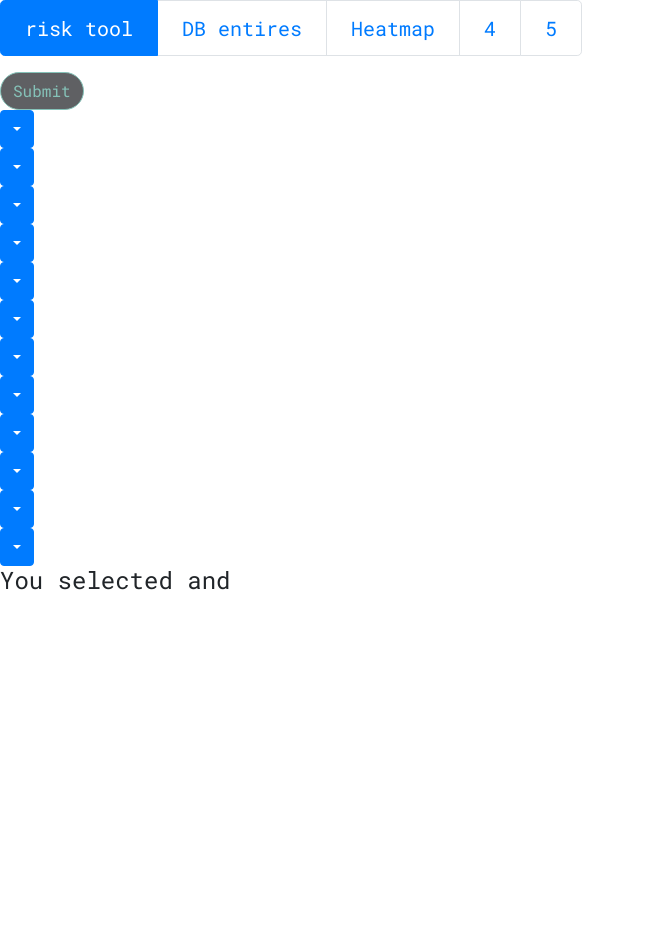
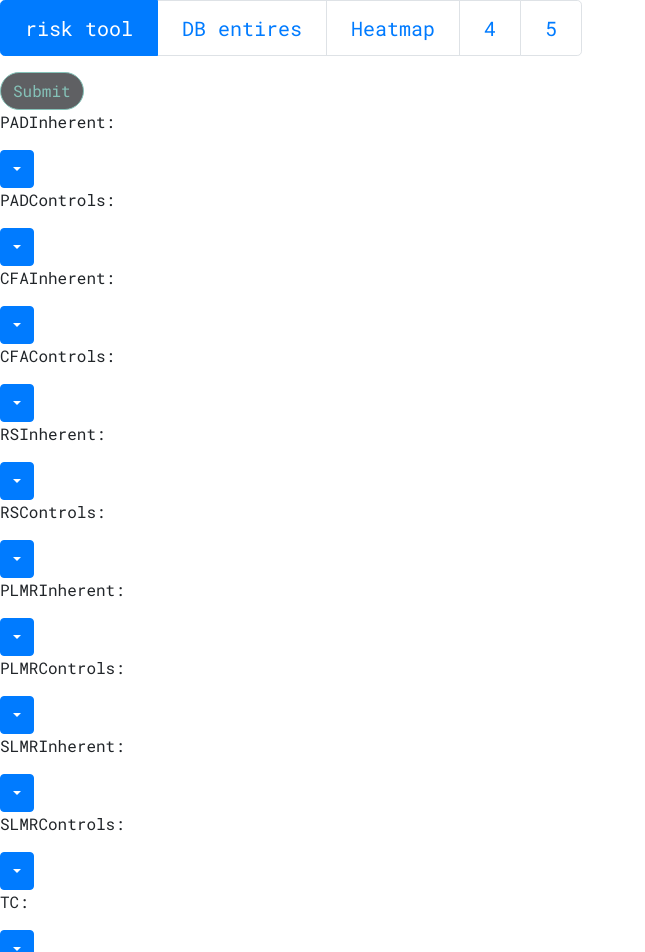
Before and after one commit to lperez5/Oportun16, a React (Create React App) app in the folder client/: page / in a window 1280 px wide. Shown: the top 952 px of the page, without its empty margins (0-645 px from the left). Before the commit the page ends 800 px from the top, so only its background shows below. Built offline with nearby package versions, Linux system fonts and the light colour scheme.

Commit message:
page 1 labels

```diff
--- a/client/src/Page1.jsx
+++ b/client/src/Page1.jsx
@@ -121,7 +121,9 @@ export function Page1(props){
 
     return(
         <div hidden={!active}>
-            <Button  onClick={handleClick} disabled={buttonDisabled || buttonDisabled2 || buttonDisabled3 || buttonDisabled4 || buttonDisabled5 || buttonDisabled6 || buttonDisabled7 || buttonDisabled8 || buttonDisabled9 || buttonDisabled10 || buttonDisabled11 || buttonDisabled12} style={{backgroundColor: '#0B0C10', borderColor: '#45A293', color: '#45A293', borderRadius: '100px'}} >Submit</Button>{' '}
+            <Button  onClick={handleClick} disabled={buttonDisabled || buttonDisabled2 || buttonDisabled3 || buttonDisabled4 || buttonDisabled5 || buttonDisabled6 || buttonDisabled7 || buttonDisabled8 || buttonDisabled9 || buttonDisabled10 || buttonDisabled11 || buttonDisabled12}
+                style={{backgroundColor: '#0B0C10', borderColor: '#45A293', color: '#45A293', borderRadius: '100px'}} >Submit</Button>{' '}
+            <p>PADInherent:</p>
             <DropdownButton title={padI} id = "PADInherent">
                 <Dropdown.Item eventKey="1" onSelect={()=>handleSelectpadI(1)}>1</Dropdown.Item>
                 <Dropdown.Item eventKey="2" onSelect={()=>handleSelectpadI(2)}>2</Dropdown.Item>
@@ -129,7 +131,7 @@ export function Page1(props){
                 <Dropdown.Item eventKey="4" onSelect={()=>handleSelectpadI(4)}>4</Dropdown.Item>
                 <Dropdown.Item eventKey="5" onSelect={()=>handleSelectpadI(5)}>5</Dropdown.Item>
             </DropdownButton>
-
+            <p>PADControls:</p>
             <DropdownButton title={padC} id = "PADControls">
                 <Dropdown.Item eventKey="1" onSelect={()=>handleSelectpadC(1)}>1</Dropdown.Item>
                 <Dropdown.Item eventKey="2" onSelect={()=>handleSelectpadC(2)}>2</Dropdown.Item>
@@ -137,7 +139,7 @@ export function Page1(props){
                 <Dropdown.Item eventKey="4" onSelect={()=>handleSelectpadC(4)}>4</Dropdown.Item>
                 <Dropdown.Item eventKey="5" onSelect={()=>handleSelectpadC(5)}>5</Dropdown.Item>
             </DropdownButton>
-
+            <p>CFAInherent:</p>
             <DropdownButton title={cfaI} id = "CFAInherent">
                 <Dropdown.Item eventKey="1" onSelect={()=>handleSelectcfaI(1)}>1</Dropdown.Item>
                 <Dropdown.Item eventKey="2" onSelect={()=>handleSelectcfaI(2)}>2</Dropdown.Item>
@@ -145,7 +147,7 @@ export function Page1(props){
                 <Dropdown.Item eventKey="4" onSelect={()=>handleSelectcfaI(4)}>4</Dropdown.Item>
                 <Dropdown.Item eventKey="5" onSelect={()=>handleSelectcfaI(5)}>5</Dropdown.Item>
             </DropdownButton>
-
+            <p>CFAControls:</p>
             <DropdownButton title={cfaC} id = "CFAControls">
                 <Dropdown.Item eventKey="1" onSelect={()=>handleSelectcfaC(1)}>1</Dropdown.Item>
                 <Dropdown.Item eventKey="2" onSelect={()=>handleSelectcfaC(2)}>2</Dropdown.Item>
@@ -153,7 +155,7 @@ export function Page1(props){
                 <Dropdown.Item eventKey="4" onSelect={()=>handleSelectcfaC(4)}>4</Dropdown.Item>
                 <Dropdown.Item eventKey="5" onSelect={()=>handleSelectcfaC(5)}>5</Dropdown.Item>
             </DropdownButton>
-
+            <p>RSInherent:</p>
             <DropdownButton title={rsI} id = "RSInherent">
                 <Dropdown.Item eventKey="1" onSelect={()=>handleSelectrsI(1)}>1</Dropdown.Item>
                 <Dropdown.Item eventKey="2" onSelect={()=>handleSelectrsI(2)}>2</Dropdown.Item>
@@ -161,7 +163,7 @@ export function Page1(props){
                 <Dropdown.Item eventKey="4" onSelect={()=>handleSelectrsI(4)}>4</Dropdown.Item>
                 <Dropdown.Item eventKey="5" onSelect={()=>handleSelectrsI(5)}>5</Dropdown.Item>
             </DropdownButton>
-
+            <p>RSControls:</p>
             <DropdownButton title={rsC} id = "RSControls">
                 <Dropdown.Item eventKey="1" onSelect={()=>handleSelectrsC(1)}>1</Dropdown.Item>
                 <Dropdown.Item eventKey="2" onSelect={()=>handleSelectrsC(2)}>2</Dropdown.Item>
@@ -169,7 +171,7 @@ export function Page1(props){
                 <Dropdown.Item eventKey="4" onSelect={()=>handleSelectrsC(4)}>4</Dropdown.Item>
                 <Dropdown.Item eventKey="5" onSelect={()=>handleSelectrsC(5)}>5</Dropdown.Item>
             </DropdownButton>
-
+            <p>PLMRInherent:</p>
             <DropdownButton title={plmrI} id = "PLMRInherent">
                 <Dropdown.Item eventKey="1" onSelect={()=>handleSelectplmrI(1)}>1</Dropdown.Item>
                 <Dropdown.Item eventKey="2" onSelect={()=>handleSelectplmrI(2)}>2</Dropdown.Item>
@@ -177,7 +179,7 @@ export function Page1(props){
                 <Dropdown.Item eventKey="4" onSelect={()=>handleSelectplmrI(4)}>4</Dropdown.Item>
                 <Dropdown.Item eventKey="5" onSelect={()=>handleSelectplmrI(5)}>5</Dropdown.Item>
             </DropdownButton>
-
+            <p>PLMRControls:</p>
             <DropdownButton title={plmrC} id = "PLMRControls">
                 <Dropdown.Item eventKey="1" onSelect={()=>handleSelectplmrC(1)}>1</Dropdown.Item>
                 <Dropdown.Item eventKey="2" onSelect={()=>handleSelectplmrC(2)}>2</Dropdown.Item>
@@ -185,7 +187,7 @@ export function Page1(props){
                 <Dropdown.Item eventKey="4" onSelect={()=>handleSelectplmrC(4)}>4</Dropdown.Item>
                 <Dropdown.Item eventKey="5" onSelect={()=>handleSelectplmrC(5)}>5</Dropdown.Item>
             </DropdownButton>
-
+            <p>SLMRInherent:</p>
             <DropdownButton title={slmrI} id = "SLMRInherent">
                 <Dropdown.Item eventKey="1" onSelect={()=>handleSelectslmrI(1)}>1</Dropdown.Item>
                 <Dropdown.Item eventKey="2" onSelect={()=>handleSelectslmrI(2)}>2</Dropdown.Item>
@@ -193,7 +195,7 @@ export function Page1(props){
                 <Dropdown.Item eventKey="4" onSelect={()=>handleSelectslmrI(4)}>4</Dropdown.Item>
                 <Dropdown.Item eventKey="5" onSelect={()=>handleSelectslmrI(5)}>5</Dropdown.Item>
             </DropdownButton>
-
+            <p>SLMRControls:</p>
             <DropdownButton title={slmrC} id = "SLMRControls">
                 <Dropdown.Item eventKey="1" onSelect={()=>handleSelectslmrC(5)}>1</Dropdown.Item>
                 <Dropdown.Item eventKey="2" onSelect={()=>handleSelectslmrC(5)}>2</Dropdown.Item>
@@ -201,7 +203,7 @@ export function Page1(props){
                 <Dropdown.Item eventKey="4" onSelect={()=>handleSelectslmrC(5)}>4</Dropdown.Item>
                 <Dropdown.Item eventKey="5" onSelect={()=>handleSelectslmrC(5)}>5</Dropdown.Item>
             </DropdownButton>
-
+            <p>TC:</p>
             <DropdownButton title={tc} id = "TC">
                 <Dropdown.Item eventKey="1" onSelect={()=>handleSelecttc(1)}>1</Dropdown.Item>
                 <Dropdown.Item eventKey="2" onSelect={()=>handleSelecttc(2)}>2</Dropdown.Item>
@@ -209,7 +211,7 @@ export function Page1(props){
                 <Dropdown.Item eventKey="4" onSelect={()=>handleSelecttc(4)}>4</Dropdown.Item>
                 <Dropdown.Item eventKey="5" onSelect={()=>handleSelecttc(5)}>5</Dropdown.Item>
             </DropdownButton>
-
+            <p>SLP:</p>
             <DropdownButton title={slp} id = "SLP">
                 <Dropdown.Item eventKey="1" onSelect={()=>handleSelectslp(1)}>1</Dropdown.Item>
                 <Dropdown.Item eventKey="2" onSelect={()=>handleSelectslp(2)}>2</Dropdown.Item>
```
